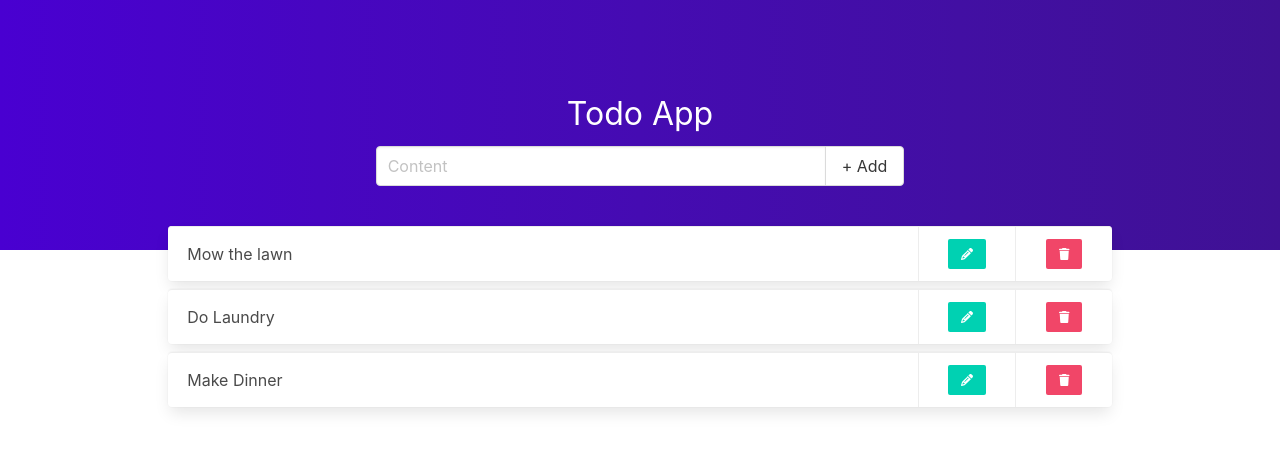
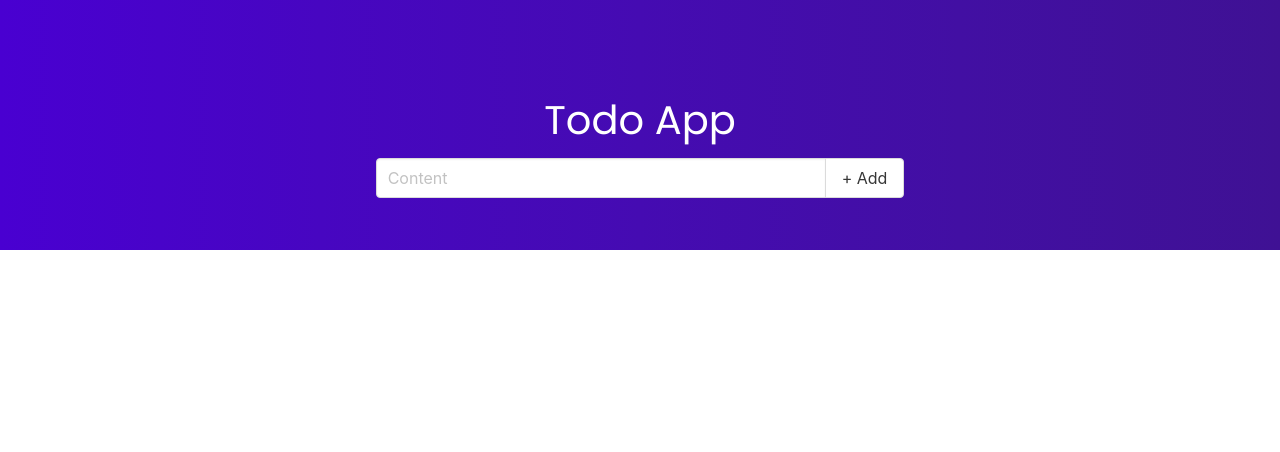
Before and after one commit to biosanity/react-todo, a React (Create React App) app: page / in a window 1280 px wide. Shown: the top 452 px of the page. Built offline with nearby package versions, Linux system fonts and the light colour scheme.

Commit message:
feat: implemented local storage save/retrieve & some styling changes

```diff
--- a/src/App.js
+++ b/src/App.js
@@ -1,15 +1,18 @@
-import React from "react";
+import React, { useState, useEffect } from "react";
 
 import "./App.scss";
 import TodoInput from "./components/TodoInput";
 import TodoItem from "./components/TodoItem";
 
 const App = () => {
-  const [todoItems, setTodoItems] = React.useState([
-    { todo: "Mow the lawn", complete: false },
-    { todo: "Do Laundry", complete: false },
-    { todo: "Make Dinner", complete: false },
-  ]);
+  const storedTodoItems = localStorage.getItem("todoItems");
+  const initialTodoItems = storedTodoItems ? JSON.parse(storedTodoItems) : [];
+
+  const [todoItems, setTodoItems] = useState(initialTodoItems);
+
+  useEffect(() => {
+    localStorage.setItem("todoItems", JSON.stringify(todoItems));
+  }, [todoItems]);
 
   const createTodoItem = (todo) => {
     const newTodoItems = [...todoItems, { todo, complete: false }];
@@ -47,7 +50,7 @@ const App = () => {
 
   return (
     <div className="app container is-max-desktop">
-      <h1 className="mb-2 is-size-3 has-text-white has-text-centered">
+      <h1 className="mb-2 is-size-2 has-text-white has-text-centered">
         Todo App
       </h1>
       <TodoInput createTodoItem={createTodoItem} />
--- a/src/App.scss
+++ b/src/App.scss
@@ -1,28 +1,31 @@
+@font-face {
+  font-family: 'poppins-regular';
+  src: url('../assets/Poppins-Regular.ttf') format('truetype');
+}
+
 * {
   margin: 0;
   padding: 0;
+  font-family: 'poppins-regular';
 }
 
 body {
   height: 100vh;
+  background: linear-gradient(to right, #4900d1, #4706c1, #450bb2, #420fa3, #3f1194);
   background-position: top center;
   background-repeat: no-repeat;
   background-size: 100% 250px;
   background-attachment: fixed;
-  background-image: linear-gradient(to right, #4900d1, #4706c1, #450bb2, #420fa3, #3f1194);
 }
 
 .app {
   padding-top: 90px;
-}
 
   .todo-input input {
     width: 450px;
     margin-bottom: 2rem;
-}
 
     @media only screen and (max-width: 600px) {
-  .todo-input input {
       width: 320px;
     }
   }
@@ -31,10 +34,9 @@ body {
     cursor: pointer;
     word-break: break-all;
 
+    &:hover {
+      color: hsl(171, 100%, 41%);
     }
-
-.todo-item-content:hover {
-  color: hsl(171, 100%, 41%);
   }
 
   .card-footer-item:first-child {
@@ -42,3 +44,4 @@ body {
     justify-content: left;
     padding-left: 1.2rem;
   }
+}
--- a/src/components/TodoInput.js
+++ b/src/components/TodoInput.js
@@ -1,7 +1,7 @@
-import React from "react";
+import React, { useState } from "react";
 
 const TodoInput = ({ createTodoItem }) => {
-  const [input, setInput] = React.useState("");
+  const [input, setInput] = useState("");
   const handleSubmit = (event) => {
     event.preventDefault();
     if (input === "") {
```
Also changed, not shown: assets/Poppins-Regular.ttf (added), assets/banner-img.jpg (deleted). Lines whose indentation alone changed are shown as unchanged.
